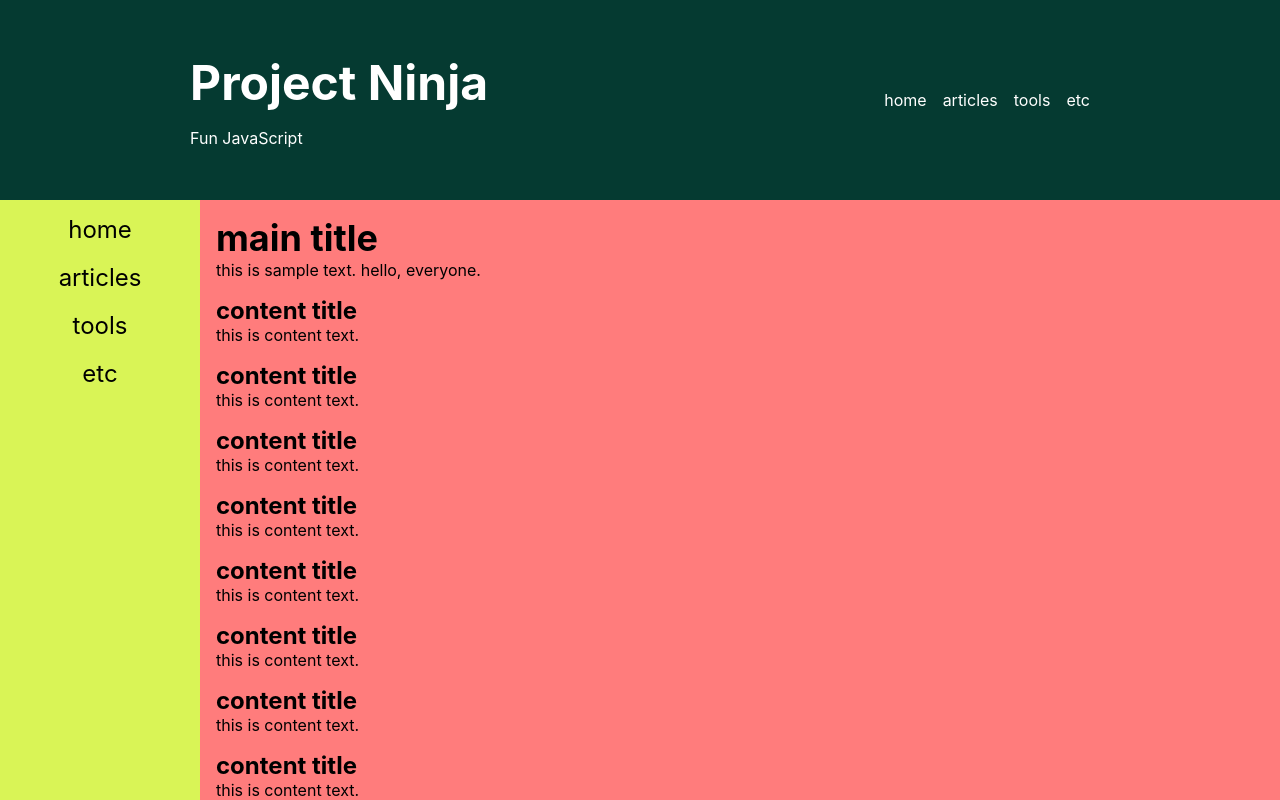
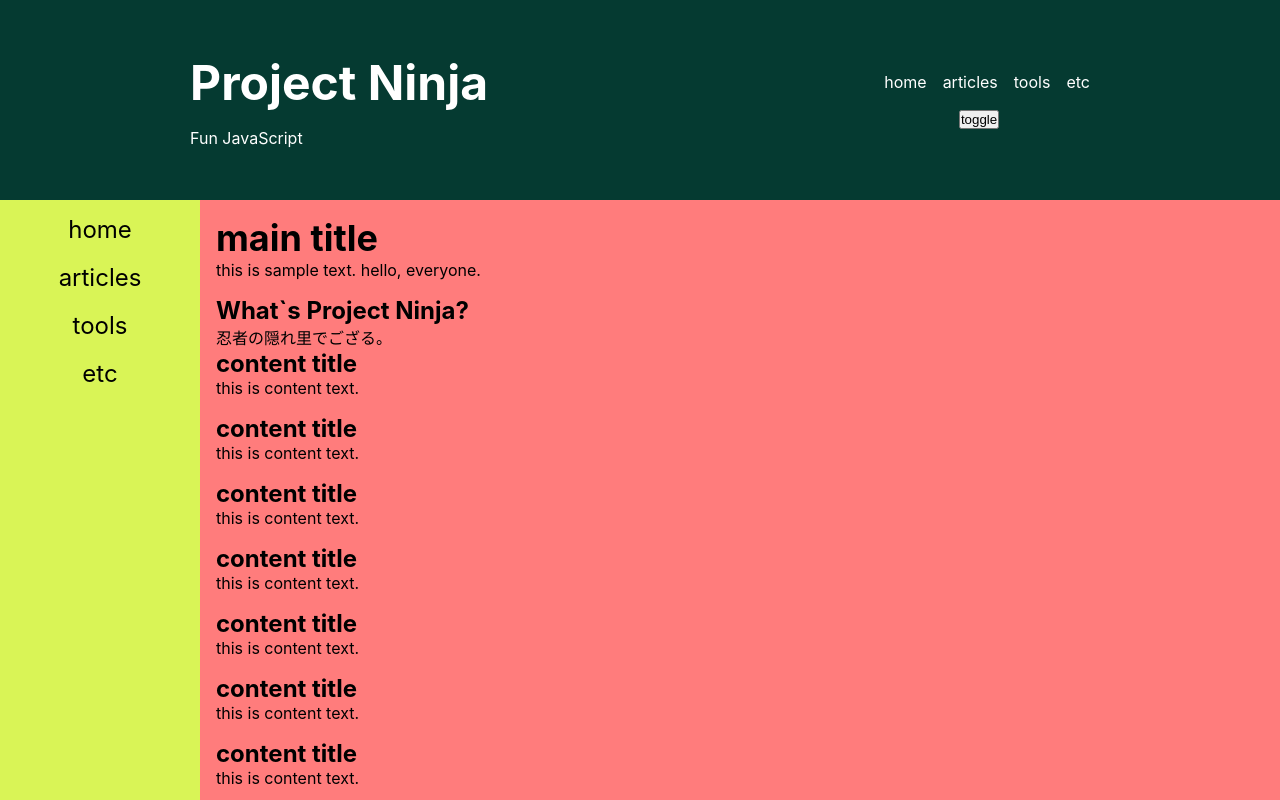
Before and after one commit to lighter-cn/react-demo, a React (Create React App) app: page / in a window 1280 px wide. Shown: the top 800 px of the page. Built offline with nearby package versions, Linux system fonts and the light colour scheme.

Commit message:
create Home.js

```diff
--- a/src/css/style.css
+++ b/src/css/style.css
@@ -41,6 +41,11 @@ html * {
 .header__nav-item {
   color: #fff;
   margin-left: 16px;
+}
+
+.header__toggle {
+  margin-top: 16px;
+  text-align: center;
 }
 
 .footer {
--- a/src/css/style.scss
+++ b/src/css/style.scss
@@ -85,6 +85,11 @@ html * {
       margin-left: $space_m;
     }
   }
+
+  &__toggle{
+    margin-top: $space_m;
+    text-align: center;
+  }
 }
 
 // footer ///////////////////////////////////////
--- /dev/null
+++ b/src/module/HeaderToggle.js
@@ -0,0 +1,11 @@
+import React from "react";
+
+const HeaderToggle = props => {
+  return (
+    <div className="header__toggle">
+        <button>toggle</button>
+    </div>
+  );
+}
+
+export default HeaderToggle;
--- /dev/null
+++ b/src/module/Home.js
@@ -0,0 +1,12 @@
+import React from "react";
+
+const Home = props => {
+  return (
+    <section className="home">
+      <h2 className="home__title">What`s Project Ninja?</h2>
+      <p className="home_txt">忍者の隠れ里でござる。</p>
+    </section>
+  );
+}
+
+export default Home;
--- a/src/module/Main.js
+++ b/src/module/Main.js
@@ -1,8 +1,15 @@
 import React from "react";
 import Content from "./Content";
+import Home from "./Home";
 
 
 class Main extends React.Component{
+  constructor(props){
+    super(props);
+    this.state = {
+      main: "home"
+    }
+  };
   render (){
     return (
       <main id="main" className="main">
@@ -10,6 +17,7 @@ class Main extends React.Component{
           <h2 className="main__title">main title</h2>
           <p className="main__txt">this is sample text. hello, everyone.</p>
         </div>
+        <Home />
         <div className="contents">
           <Content />
           <Content />
--- a/src/module/header.js
+++ b/src/module/header.js
@@ -1,5 +1,6 @@
 import React from 'react';
 import HeaderNav from "./HeaderNav";
+import HeaderToggle from "./HeaderToggle";
 
 class Header extends React.Component{
   render(){
@@ -9,7 +10,10 @@ class Header extends React.Component{
           <h1 className="header__title">Project Ninja</h1>
           <p className="header__txt">Fun JavaScript</p>
         </div>
-        <HeaderNav />
+        <div className="header__right">
+          <HeaderNav />
+          <HeaderToggle />
+        </div>
       </header>
     );
   }
```
Also changed, not shown: 2 other files (tests, documents, lock files or other folders).
